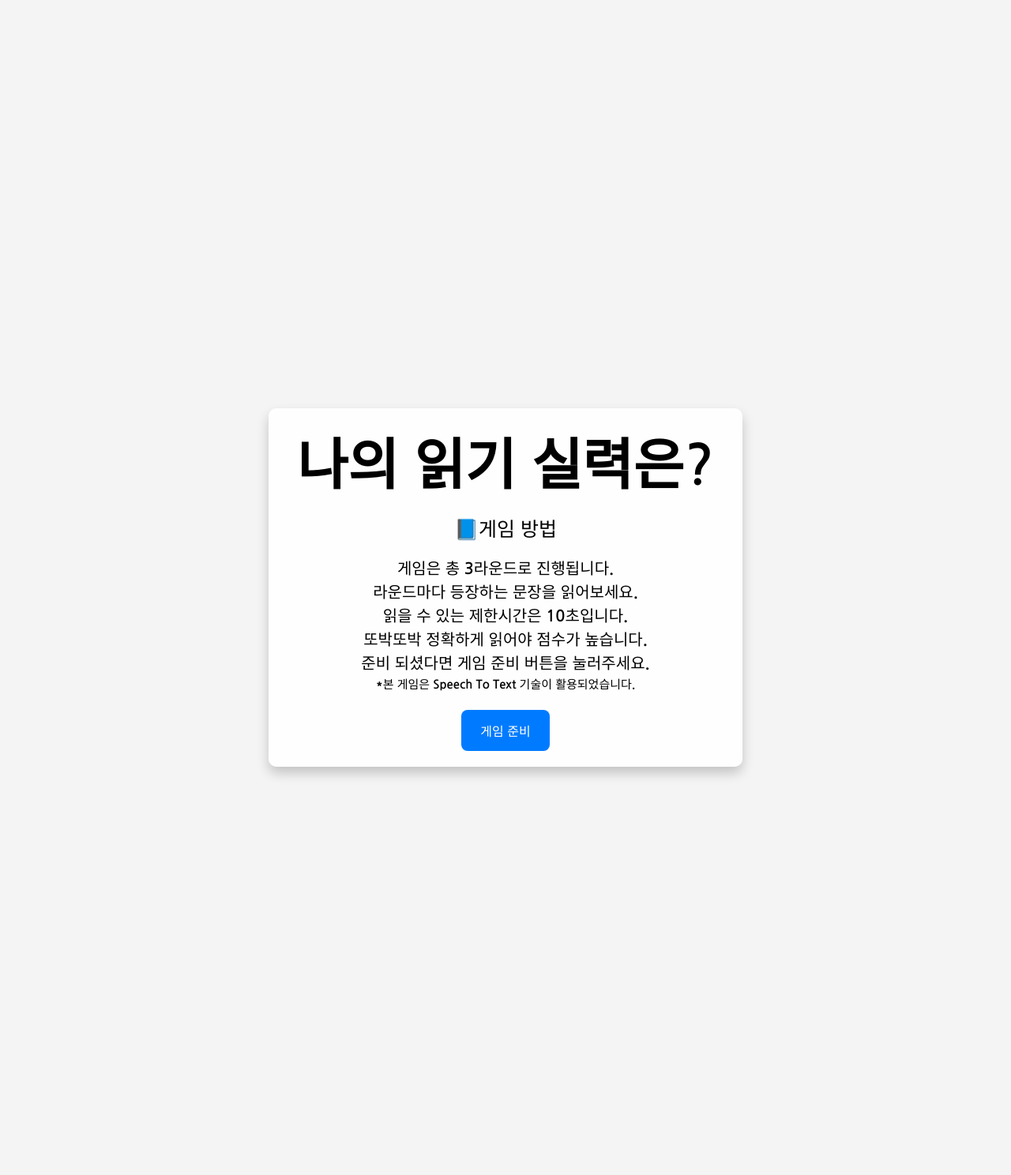
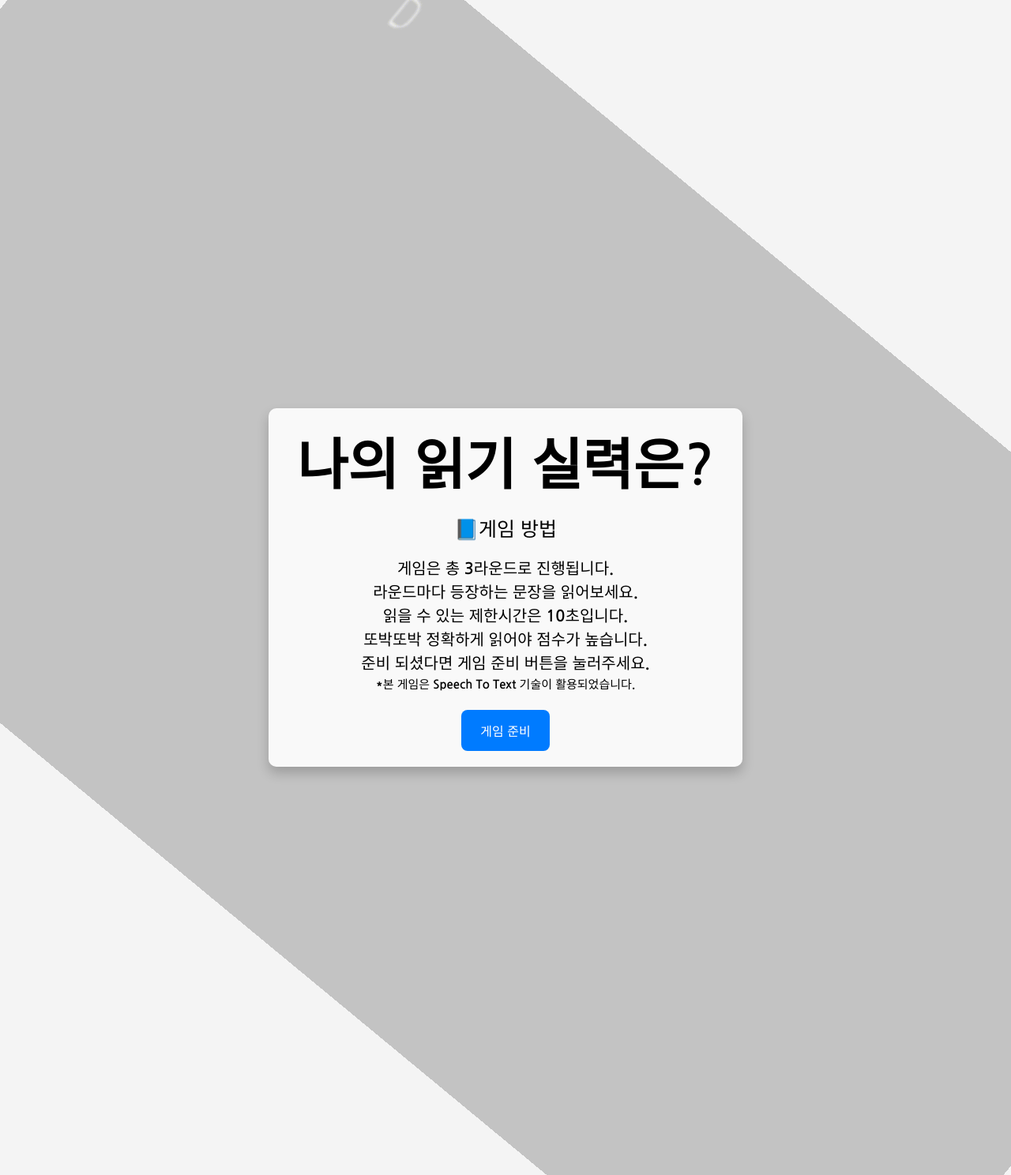
Before and after one commit to cost6885/stt_game, a Flask app: page / in a window 1280 px wide. Shown: the whole page at 79% size. Run offline with Flask 3, Linux system fonts and the light colour scheme.

Commit message:
Update index.html

```diff
--- a/templates/index.html
+++ b/templates/index.html
@@ -322,6 +322,38 @@
             font-weight: bold; /* 헤더 강조 */
         }
 
+
+        #background-image {
+            position: fixed; /* 화면에 고정 */
+            top: 0; /* 화면의 맨 위 */
+            left: 0; /* 화면의 맨 왼쪽 */
+            width: 100%; /* 화면 너비만큼 확장 */
+            height: 100%; /* 화면 높이만큼 확장 */
+            z-index: -1; /* 가장 뒤로 보냄 */
+            overflow: hidden; /* 잘리는 부분 숨김 */
+        }
+
+        #background-image img {
+            position: absolute;
+            top: 50%; /* 수직 중앙 정렬 */
+            left: 50%; /* 수평 중앙 정렬 */
+            transform: translate(-50%, -50%); /* 정확히 가운데 위치 */
+            opacity: 0.2; /* 투명도 20% 설정 */
+            width: 150%; /* 적당한 크기로 늘림 */
+            height: auto; /* 비율 유지 */
+            animation: rotate 60s linear infinite; /* 60초 동안 회전, 무한 반복 */
+        }
+
+        /* 회전 애니메이션 */
+        @keyframes rotate {
+            0% {
+                transform: translate(-50%, -50%) rotate(0deg);
+            }
+            100% {
+                transform: translate(-50%, -50%) rotate(360deg);
+            }
+        }
+
     </style>
 </head>
 <body>
@@ -448,7 +480,9 @@
         <button class="sendform" onclick="prapare()">다시하기</button>
     </div>
 
-
+    <div id="background-image">
+        <img src="{{ url_for('static', filename='images/letters.gif') }}" alt="Background Animation">
+    </div>
 
     <!-- script.js -->
     <script src="{{ url_for('static', filename='js/script.js') }}"></script>
```
Lines whose indentation alone changed are shown as unchanged.
